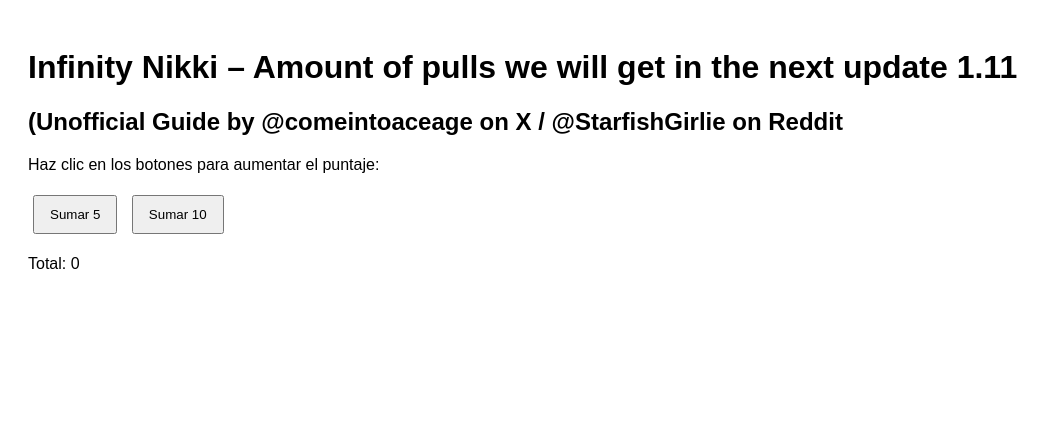
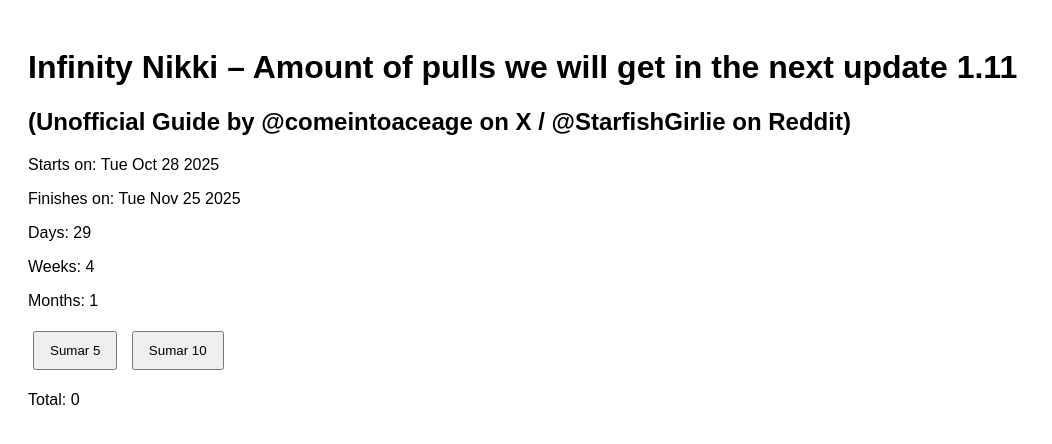
Before and after one commit to starfishgirlie/Infinity-Nikki, a plain HTML site: page index.html in a window 1280 px wide. Shown: the whole page, without its empty margins (0-1052 px from the left). Drawn offline with Linux system fonts and the light colour scheme.

Commit message:
index.html

```diff
--- a/index.html
+++ b/index.html
@@ -11,9 +11,14 @@
 <body>
 
 <h1>Infinity Nikki – Amount of pulls we will get in the next update 1.11</h1>
-<h2>(Unofficial Guide by @comeintoaceage on X / @StarfishGirlie on Reddit</h2>
+<h2>(Unofficial Guide by @comeintoaceage on X / @StarfishGirlie on Reddit)</h2>
 
-<p>Haz clic en los botones para aumentar el puntaje:</p>
+<p>Starts on: <span id="fechaInicio"></span></p>
+<p>Finishes on: <span id="fechaFin"></span></p>
+
+<p>Days: <span id="days"></span></p>
+<p>Weeks: <span id="weeks"></span></p>
+<p>Months: <span id="months"></span></p>
 
 <button onclick="sumar(5)">Sumar 5</button>
 <button onclick="sumar(10)">Sumar 10</button>
@@ -21,8 +26,22 @@
 <p>Total: <span id="resultado">0</span></p>
 
 <script>
+let inicio = new Date("2025-10-28");
+let fin = new Date("2025-11-25");
+
+document.getElementById("fechaInicio").innerText = inicio.toDateString();
+document.getElementById("fechaFin").innerText = fin.toDateString();
+
+let diasMilisegundos = fin - inicio;
+let days = Math.floor(diasMilisegundos / (1000 * 60 * 60 * 24)) + 1;
+let months = 1;
+let weeks = Math.floor(days/7);
+
+document.getElementById("days").innerText = days;
+document.getElementById("weeks").innerText = weeks;
+document.getElementById("months").innerText = months;
+
 let total = 0;
-
 function sumar(valor) {
     total += valor;
     document.getElementById('resultado').innerText = total;
```
